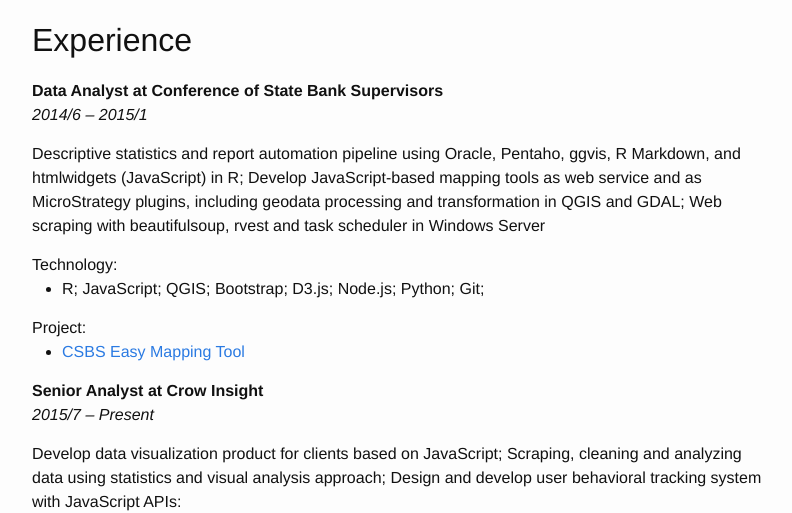
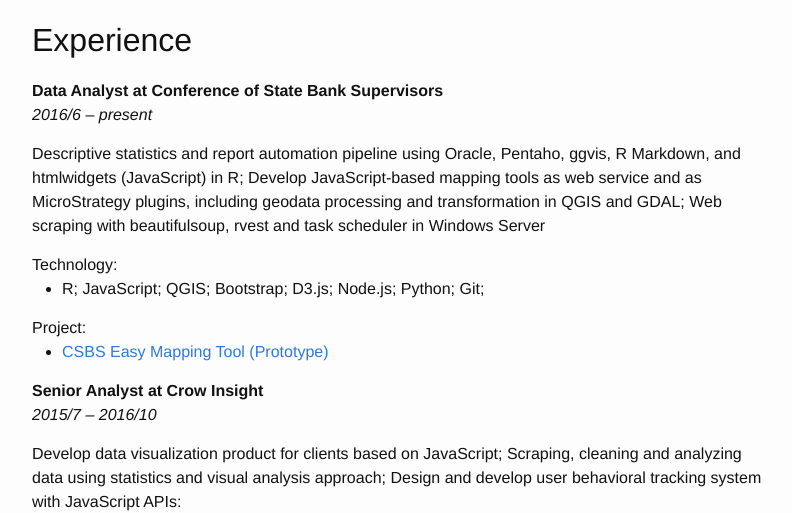
Before and after one commit to kairusann/kairusann.github.io, a Jekyll site: the page built from pages/about.md, in a window 1280 px wide and 900 px high, scrolled down 653 px. Shown: the part 154-667 px from the top of the window, without its empty margins (238-1030 px from the left). Built offline with Jekyll 4.4.1, drawn with Linux system fonts in a browser that asks for light colours.

Commit message:
revise about page;

```diff
--- a/pages/about.md
+++ b/pages/about.md
@@ -23,7 +23,7 @@
 Experience
 ----------
 **Data Analyst at Conference of State Bank Supervisors**
-:    *2014/6 -- 2015/1*
+:    *2016/6 -- present*
 
 Descriptive statistics and report automation pipeline using Oracle, Pentaho, ggvis, R Markdown, and htmlwidgets (JavaScript) in R; Develop JavaScript-based mapping tools as web service and as MicroStrategy plugins, including geodata processing and transformation in QGIS and GDAL; Web scraping with beautifulsoup, rvest and task scheduler in Windows Server
 
@@ -31,10 +31,10 @@
 :    - R; JavaScript; QGIS; Bootstrap; D3.js; Node.js; Python; Git;
 
 Project:
-:    - [CSBS Easy Mapping Tool](../mappingtool)
+:    - [CSBS Easy Mapping Tool (Prototype)](../mappingtool)
 
 **Senior Analyst at Crow Insight**
-:    *2015/7 -- Present*
+:    *2015/7 -- 2016/10*
 
 Develop data visualization product for clients based on JavaScript; Scraping, cleaning and analyzing data using statistics and visual analysis approach; Design and develop user behavioral tracking system with JavaScript APIs:
 
```
